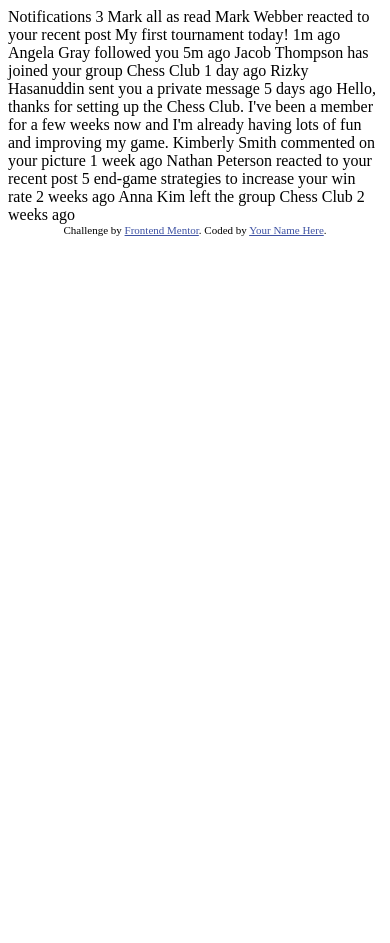
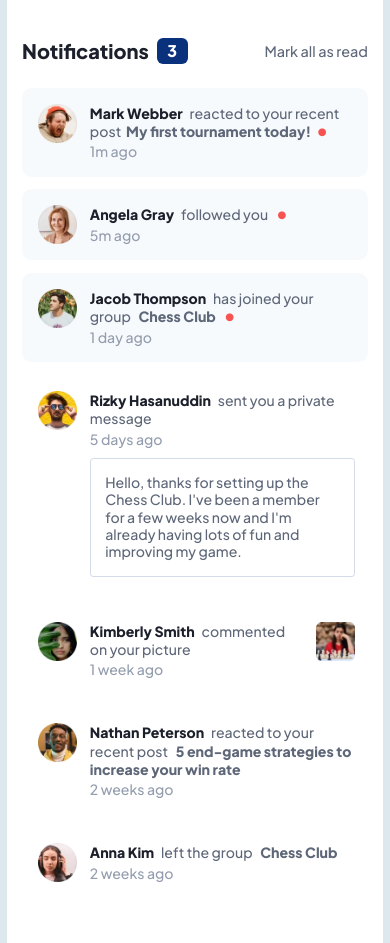
Before and after one commit to curiousmind04/Notifications-Page, a plain HTML site: page index.html in a window 390 px wide. Before the commit the page ends 844 px from the top, so only its background shows below. Drawn offline with Linux system fonts and the light colour scheme.

Commit message:
finished mobile view, active states, and javascript logic

```diff
--- a/index.html
+++ b/index.html
@@ -1,51 +1,133 @@
 <!DOCTYPE html>
 <html lang="en">
-<head>
-  <meta charset="UTF-8">
-  <meta name="viewport" content="width=device-width, initial-scale=1.0"> <!-- displays site properly based on user's device -->
+  <head>
+    <meta charset="UTF-8" />
+    <meta name="viewport" content="width=device-width, initial-scale=1.0" />
+    <!-- displays site properly based on user's device -->
 
-  <link rel="icon" type="image/png" sizes="32x32" href="./assets/images/favicon-32x32.png">
+    <link
+      rel="icon"
+      type="image/png"
+      sizes="32x32"
+      href="./assets/images/favicon-32x32.png"
+    />
 
-  <title>Frontend Mentor | Notifications page</title>
+    <title>Notifications Page</title>
 
-  <!-- Feel free to remove these styles or customise in your own stylesheet 👍 -->
-  <style>
-    .attribution { font-size: 11px; text-align: center; }
-    .attribution a { color: hsl(228, 45%, 44%); }
-  </style>
-</head>
-<body>
+    <link rel="stylesheet" href="main.css" />
+  </head>
+  <body>
+    <main>
+      <header>
+        <div class="header-left">
+          <h1>Notifications</h1>
+          <div class="badge"><span>3</span></div>
+        </div>
+        <p class="read-activation">Mark all as read</p>
+      </header>
 
-  Notifications 3
+      <div class="container">
+        <div class="notification unread">
+          <div class="avatar">
+            <img src="assets/images/avatar-mark-webber.webp" alt="avatar" />
+          </div>
+          <div class="content">
+            <h2>Mark Webber</h2>
+            <span>reacted to your recent post</span
+            ><span class="post">My first tournament today!</span
+            ><span class="unread-dot">&#8226;</span>
+            <p>1m ago</p>
+          </div>
+        </div>
 
-  Mark all as read
+        <div class="notification unread">
+          <div class="avatar">
+            <img src="assets/images/avatar-angela-gray.webp" alt="avatar" />
+          </div>
+          <div class="content">
+            <h2>Angela Gray</h2>
+            <span>followed you</span>
+            <span class="unread-dot">&#8226;</span>
+            <p>5m ago</p>
+          </div>
+        </div>
 
-  Mark Webber reacted to your recent post My first tournament today!
-  1m ago
+        <div class="notification unread">
+          <div class="avatar">
+            <img src="assets/images/avatar-jacob-thompson.webp" alt="avatar" />
+          </div>
+          <div class="content">
+            <h2>Jacob Thompson</h2>
+            <span>has joined your group</span>
+            <span class="group">Chess Club</span>
+            <span class="unread-dot">&#8226;</span>
+            <p>1 day ago</p>
+          </div>
+        </div>
 
-  Angela Gray followed you
-  5m ago
+        <div class="notification">
+          <div class="avatar">
+            <img
+              src="assets/images/avatar-rizky-hasanuddin.webp"
+              alt="avatar"
+            />
+          </div>
+          <div class="content">
+            <h2>Rizky Hasanuddin</h2>
+            <span>sent you a private message</span>
+            <p>5 days ago</p>
+            <div class="message">
+              Hello, thanks for setting up the Chess Club. I've been a member
+              for a few weeks now and I'm already having lots of fun and
+              improving my game.
+            </div>
+          </div>
+        </div>
 
-  Jacob Thompson has joined your group Chess Club
-  1 day ago
+        <div class="notification">
+          <div class="avatar">
+            <img src="assets/images/avatar-kimberly-smith.webp" alt="avatar" />
+          </div>
+          <div class="content">
+            <div>
+              <h2>Kimberly Smith</h2>
+              <span>commented on your picture</span>
+              <p>1 week ago</p>
+            </div>
+          </div>
+          <div class="chess-pic">
+            <img src="assets/images/image-chess.webp" alt="chess picture" />
+          </div>
+        </div>
 
-  Rizky Hasanuddin sent you a private message
-  5 days ago
-  Hello, thanks for setting up the Chess Club. I've been a member for a few weeks now and
-  I'm already having lots of fun and improving my game.
+        <div class="notification">
+          <div class="avatar">
+            <img src="assets/images/avatar-nathan-peterson.webp" alt="avatar" />
+          </div>
+          <div class="content">
+            <h2>Nathan Peterson</h2>
+            <span>reacted to your recent post</span>
+            <span class="post"
+              >5 end-game strategies to increase your win rate</span
+            >
+            <p>2 weeks ago</p>
+          </div>
+        </div>
 
-  Kimberly Smith commented on your picture
-  1 week ago
+        <div class="notification">
+          <div class="avatar">
+            <img src="assets/images/avatar-anna-kim.webp" alt="avatar" />
+          </div>
+          <div class="content">
+            <h2>Anna Kim</h2>
+            <span>left the group</span>
+            <span class="group">Chess Club</span>
+            <p>2 weeks ago</p>
+          </div>
+        </div>
+      </div>
+    </main>
 
-  Nathan Peterson reacted to your recent post 5 end-game strategies to increase your win rate
-  2 weeks ago
-
-  Anna Kim left the group Chess Club
-  2 weeks ago
-
-  <div class="attribution">
-    Challenge by <a href="https://www.frontendmentor.io?ref=challenge" target="_blank">Frontend Mentor</a>.
-    Coded by <a href="#">Your Name Here</a>.
-  </div>
-</body>
+    <script src="main.js"></script>
+  </body>
 </html>
--- /dev/null
+++ b/main.css
@@ -0,0 +1,185 @@
+@font-face {
+  font-family: "PlusJakartaSans";
+  src: url("assets/fonts/static/PlusJakartaSans-Medium.ttf") format("truetype");
+  font-weight: 500;
+}
+
+@font-face {
+  font-family: "PlusJakartaSans";
+  src: url("assets/fonts/static/PlusJakartaSans-ExtraBold.ttf")
+    format("truetype");
+  font-weight: 800;
+}
+
+@font-face {
+  font-family: "PlusJakartaSansVF";
+  src: url("assets/fonts/PlusJakartaSans-VariableFont_wght.ttf")
+    format("truetype");
+}
+
+* {
+  box-sizing: border-box;
+  margin: 0;
+  padding: 0;
+}
+
+body {
+  background-color: hsl(205, 33%, 90%);
+  font: 500 1rem "PlusJakartaSansVF", "PlusJakartaSans", sans-serif;
+  display: flex;
+  justify-content: center;
+  align-items: center;
+  /* width: 376px; */
+}
+
+main {
+  background: #fff;
+  width: 376px;
+  margin: auto;
+  padding-top: 2.4rem;
+  padding-bottom: 2rem;
+}
+
+header {
+  width: 92%;
+  margin: auto;
+  display: flex;
+  justify-content: space-between;
+  align-items: center;
+  margin-bottom: 1.5rem;
+}
+
+.header-left {
+  display: flex;
+  justify-content: flex-start;
+  align-items: center;
+}
+
+h1 {
+  color: hsl(224, 21%, 14%);
+  font-size: 1.25rem;
+  font-weight: 800;
+}
+
+.badge {
+  background: hsl(219, 85%, 26%);
+  color: #fff;
+  font-weight: 800;
+  padding: 0.08rem 0.66rem 0.18rem 0.66rem;
+  border-radius: 0.38rem;
+  margin-left: 0.5rem;
+}
+
+header p {
+  color: hsl(219, 12%, 42%);
+  font-size: 0.9rem;
+  cursor: pointer;
+}
+
+.container {
+  width: 92%;
+  margin: auto;
+}
+
+.notification {
+  border-radius: 0.6rem;
+  display: flex;
+  flex-direction: row;
+  align-items: flex-start;
+  padding: 1rem 0.8rem 1rem 1rem;
+  margin-bottom: 0.8rem;
+}
+
+.unread {
+  background: hsl(210, 60%, 98%);
+}
+
+.avatar {
+  width: 39px;
+  height: 39px;
+  margin-right: 0.8rem;
+  flex-shrink: 0;
+}
+
+.avatar img {
+  width: 100%;
+}
+
+.content {
+  line-height: 1.08rem;
+}
+
+h2 {
+  color: hsl(224, 21%, 14%);
+  display: inline-block;
+  font-size: 0.88rem;
+  font-weight: 800;
+  margin-right: 0.25rem;
+  cursor: pointer;
+}
+
+.notification span,
+.notification p {
+  color: hsl(219, 12%, 42%);
+  font-size: 0.88rem;
+}
+
+.post,
+.group {
+  font-weight: 800;
+  margin-left: 0.3rem;
+  cursor: pointer;
+}
+
+.content p {
+  color: hsl(219, 14%, 63%);
+  margin-top: 0.2rem;
+}
+
+.notification .unread-dot {
+  display: inline-block;
+  color: hsl(1, 90%, 64%);
+  font-size: 1.1rem;
+  font-weight: 800;
+  margin-left: 0.3rem;
+}
+
+.message {
+  color: hsl(219, 12%, 42%);
+  font-size: 0.88rem;
+  border: 1px solid hsl(217, 34%, 87%);
+  border-radius: 0.2rem;
+  padding: 0.96rem 0.9rem;
+  margin-top: 0.6rem;
+  cursor: pointer;
+}
+
+.chess-pic {
+  width: 39px;
+  height: 39px;
+  margin-left: 1.6rem;
+  flex-shrink: 0;
+  cursor: pointer;
+}
+
+.chess-pic img {
+  width: 100%;
+}
+
+@media (hover: hover) {
+  h2:hover {
+    color: hsl(219, 85%, 26%);
+  }
+  .read-activation:hover,
+  .post:hover,
+  .group:hover {
+    color: hsl(219, 85%, 26%);
+  }
+  .message:hover {
+    background: hsl(211, 68%, 94%);
+  }
+  .chess-pic:hover {
+    border: 3px solid hsl(205, 33%, 90%);
+    border-radius: 0.5rem;
+  }
+}
--- /dev/null
+++ b/main.js
@@ -0,0 +1,12 @@
+const notification = document.querySelectorAll(".notification");
+const badge = document.querySelector(".badge");
+const dot = document.querySelectorAll(".unread-dot");
+const read = document.querySelector(".read-activation");
+
+read.addEventListener("click", () => {
+  notification.forEach((notification) =>
+    notification.classList.remove("unread")
+  );
+  dot.forEach((dot) => (dot.style.display = "none"));
+  badge.innerHTML = "0";
+});
```
